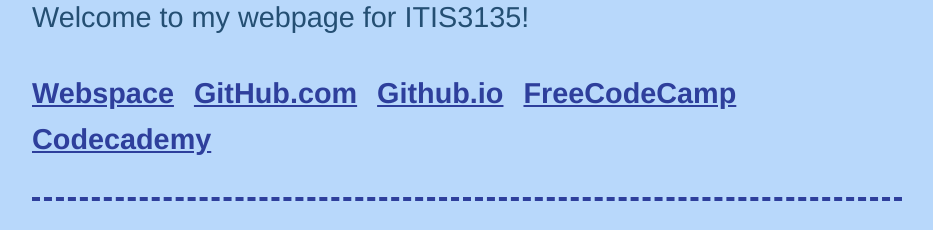
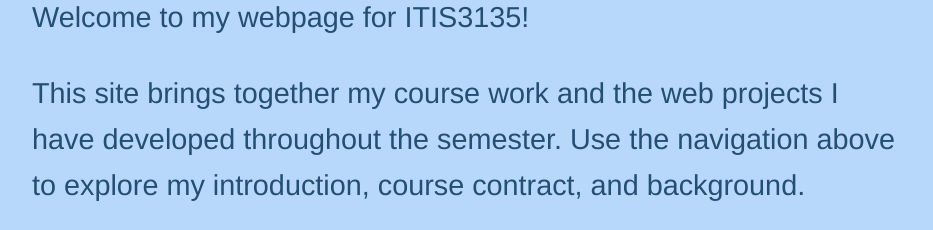
Before and after one commit to Shaan-L-P/itis3135-react, a React (Vite) app: page /#/ in a window 1280 px wide. Shown: the part 722-952 px from the top of the page, without its empty margins (173-1106 px from the left). Built offline with nearby package versions, Linux system fonts and the light colour scheme.

Commit message:
Update React home page content and remove course resource links

```diff
--- a/src/pages/Home.jsx
+++ b/src/pages/Home.jsx
@@ -1,13 +1,5 @@
 import React from 'react';
 const logo = 'https://raw.githubusercontent.com/Shaan-L-P/shaan-l-p.github.io/main/itis3135/images/silly-platypus-logo.jpg';
-
-const profiles = [
-  { label: 'Webspace', href: 'https://webpages.charlotte.edu/spate338/', external: true },
-  { label: 'GitHub.com', href: 'https://github.com/Shaan-L-P/shaan-l-p.github.io', external: true },
-  { label: 'Github.io', href: 'https://shaan-l-p.github.io/', external: true },
-  { label: 'FreeCodeCamp', href: 'https://www.freecodecamp.org/shaanpateluncc', external: true },
-  { label: 'Codecademy', href: 'https://www.codecademy.com/profiles/ShaanPatelUNCC', external: true },
-];
 
 export default function Home() {
   return (
@@ -18,15 +10,15 @@ export default function Home() {
 
       <p>Welcome to my webpage for ITIS3135!</p>
 
-      <ul className="home-profile-links">
-        {profiles.map(({ label, href, external }) => (
-          <li key={label}>
-            <a href={href} target={external ? '_blank' : undefined} rel={external ? 'noreferrer' : undefined}>
-              {label}
-            </a>
-          </li>
-        ))}
-      </ul>
+      <p>
+        This site brings together my course work and the web projects I have
+        developed throughout the semester. Use the navigation above to explore
+        my introduction, course contract, and background.
+      </p>
+
+      <p className="home-profile-links">
+        <a href="https://webpages.charlotte.edu/spate338/">Visit My UNC Charlotte Webspace</a>
+      </p>
     </main>
   );
 }
```
